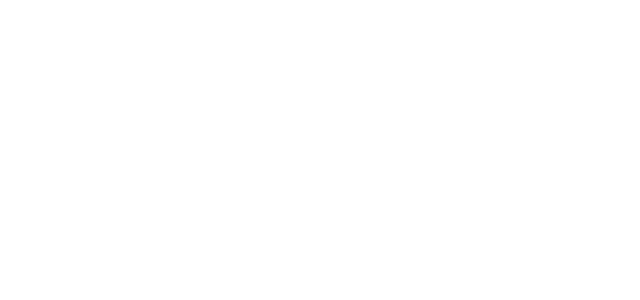
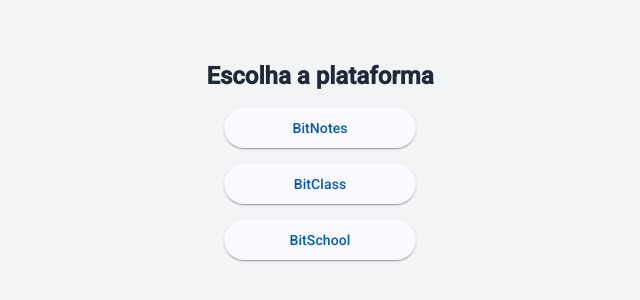
Before and after one commit to antonio-pss/bit-academy-frontend, an Angular app: page /auth/platform-selector in a window 1280 px wide. Before the commit this address led to /. Shown: the part 240-540 px from the top of the page, without its empty margins (320-960 px from the left). Built offline with nearby package versions, Linux system fonts and the light colour scheme.

Commit message:
feat: Creates plataform selector page and bit-class module.

```diff
--- a/src/app/pages/auth/login/login.component.ts
+++ b/src/app/pages/auth/login/login.component.ts
@@ -49,7 +49,7 @@
 
         next: (response) => {
           console.log(response);
-          this.router.navigate(['']).then();
+          this.router.navigate(['auth/platform-selector']).then();
         },
         error: (error) => {
           console.error(error);
--- /dev/null
+++ b/src/app/pages/bit-class/components/home/home.component.html
@@ -0,0 +1 @@
+<p>home works!</p>
--- /dev/null
+++ b/src/app/pages/platform-selector/platform-selector.component.html
@@ -0,0 +1,24 @@
+<div class="flex flex-col items-center justify-center h-screen gap-4 bg-gray-100">
+  <h2 class="text-2xl font-semibold text-gray-800">{{ titleTxt }}</h2>
+
+  <button
+    (click)="onNavigate('')"
+    mat-raised-button
+    class="w-48 py-2 text-white bg-blue-500 hover:bg-blue-600 rounded-lg shadow-md">
+    {{ bitNotesName }}
+  </button>
+
+  <button
+    (click)="onNavigate('')"
+    mat-raised-button
+    class="w-48 py-2 text-white bg-green-500 hover:bg-green-600 rounded-lg shadow-md">
+    {{ bitClassName }}
+  </button>
+
+  <button
+    (click)="onNavigate('')"
+    mat-raised-button
+    class="w-48 py-2 text-white bg-red-500 hover:bg-red-600 rounded-lg shadow-md">
+    {{ bitSchoolName }}
+  </button>
+</div>
--- /dev/null
+++ b/src/app/pages/platform-selector/platform-selector.component.ts
@@ -0,0 +1,27 @@
+import { Component } from '@angular/core';
+import {MatButton} from '@angular/material/button';
+import {Router} from '@angular/router';
+import {ToastrService} from 'ngx-toastr';
+
+@Component({
+  selector: 'app-platform-selector',
+  imports: [
+    MatButton
+  ],
+  templateUrl: './platform-selector.component.html',
+  styleUrl: './platform-selector.component.scss'
+})
+export class PlatformSelectorComponent {
+  public titleTxt: string = 'Escolha a plataforma';
+  public bitSchoolName: string = 'BitSchool';
+  public bitClassName: string = 'BitClass';
+  public bitNotesName: string = 'BitNotes';
+
+
+  constructor(private readonly router: Router,
+              private readonly toastr: ToastrService) { }
+
+  public onNavigate(action: string) {
+    return this.router.navigate([action]).then();
+  }
+}
--- a/src/app/shared/services/general.service.ts
+++ b/src/app/shared/services/general.service.ts
@@ -1,9 +1,9 @@
-import {Injectable} from '@angular/core';
-import {HttpClient, HttpHeaders} from '@angular/common/http';
-import {ApiEndpointsService} from './api-endpoints.service';
-import {tap} from 'rxjs';
-import {User} from '../models/user';
-import {jwtDecode} from 'jwt-decode';
+import { Injectable } from '@angular/core';
+import { HttpClient, HttpHeaders } from '@angular/common/http';
+import { ApiEndpointsService } from './api-endpoints.service';
+import { tap } from 'rxjs';
+import { User } from '../models/user';
+import { jwtDecode } from 'jwt-decode';
 
 interface LoginResponse {
   access: string;
@@ -15,15 +15,16 @@
 })
 export class GeneralService {
 
-  constructor(private readonly httpClient: HttpClient,
-              private readonly apiEndPoints: ApiEndpointsService,) {
-  }
+  constructor(
+    private readonly httpClient: HttpClient,
+    private readonly apiEndPoints: ApiEndpointsService
+  ) {}
 
   get headers(): HttpHeaders {
     const token = sessionStorage.getItem('auth-token');
 
     let headers = new HttpHeaders({
-      'Content-Type': 'application/json', // Adiciona o token CSRF aos cabeçalhos
+      'Content-Type': 'application/json' // Adiciona o token CSRF aos cabeçalhos
     });
     if (token) {
       headers = headers.append('Authorization', 'Bearer '.concat(token));
@@ -34,8 +35,8 @@
   public login(username: string, password: string) {
     return this.httpClient.post<LoginResponse>(
       this.apiEndPoints.endpoints.loginUser,
-      {username, password},
-      {withCredentials: true}
+      { username, password },
+      { withCredentials: true }
     ).pipe(
       tap((value) => {
         console.log('Token recebido:', value.access);
@@ -50,8 +51,8 @@
   public signup(name: string, username: string, email: string, password: string) {
     return this.httpClient.post(
       this.apiEndPoints.endpoints.signUpUser,
-      {name, username, email, password}
-    )
+      { name, username, email, password }
+    );
   }
 
   get user(): User | null {
@@ -77,11 +78,13 @@
         email: payload.email,
         active: true,
         created_at: undefined,
-        modified_at: undefined,
+        modified_at: undefined
       };
     } catch (error) {
       console.error('Erro ao decodificar o token JWT:', error);
       return null;
     }
   }
+
+
 }
```
Also changed, not shown: src/app/app.routes.ts (+9 -0 lines), src/app/pages/bit-class/bit-class.module.ts (added, +12 -0 lines), src/app/pages/bit-class/components/home/home.component.ts (added, +11 -0 lines), src/app/pages/bit-class/components/home/home.component.scss (added), src/app/pages/platform-selector/platform-selector.component.scss (added), 1 other file (tests, documents, lock files or other folders).
